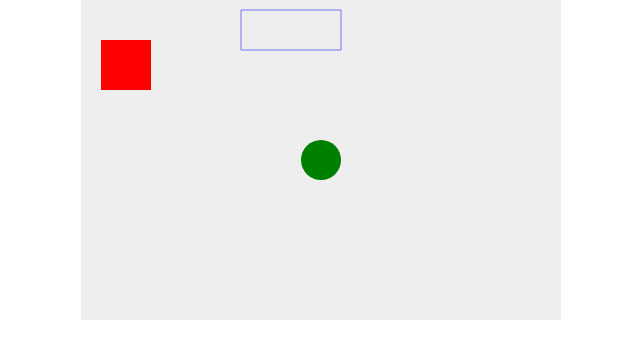
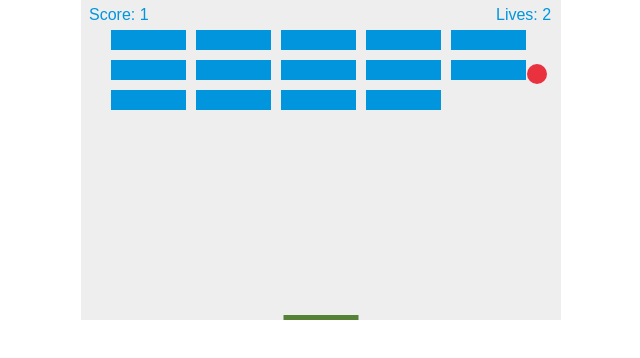
Before and after one commit to jewoodford/MDN-canvas-tutorial, a plain HTML site: page public/index.html in a window 1280 px wide. Shown: the whole page, without its empty margins (319-959 px from the left). Drawn offline with Linux system fonts and the light colour scheme.

Commit message:
finished the tutorial, am now going to use this for reviewing JS from the beginning

```diff
--- a/public/index.html
+++ b/public/index.html
@@ -13,27 +13,211 @@
 	<canvas id="myCanvas" width="480" height="320"></canvas>
 
 	<script>
-		//code here
 		var canvas = document.getElementById("myCanvas");
 		var ctx = canvas.getContext("2d");
 
-		ctx.beginPath(); //starts creation of object
-		ctx.rect(20,40,50,50); //(x-coordinate of top left corner, y-coordinate of same, width, height)
-		ctx.fillStyle = "#FF0000"; //determins color of object
-		ctx.fill(); // fills the object with the fillStyle's color
-		ctx.closePath(); //ends creation of object
+		var x = canvas.width/2;
+		var y = canvas.height-30;
+		var ballRadius = 10;
+		var dx = 2;
+		var dy = -2;
+		var ballColor = "#0095DD";
 
-		ctx.beginPath();
-		ctx.arc(240, 160, 20, 0, Math.PI*2, false); //(x-coordinate of ceter of arc, y of same, arc radius, start and end angle,(optional) determines if it draws clockwise(false) or counter(true))
-		ctx.fillStyle = "green";
-		ctx.fill();
-		ctx.closePath();
+		var paddleHeight = 5;
+		var paddleWidth = 75;
+		var paddleX = (canvas.width-paddleWidth)/2;
+		var paddleSpeed = 7;
 
-		ctx.beginPath();
-		ctx.rect(160, 10, 100, 40);
-		ctx.strokeStyle = "rgba(0, 0, 255, 0.5)"; //determines color of object last one is transparency 0-1 value
-		ctx.stroke(); // thi makes it do theoutline as opposed to filling the entire object
-		ctx.closePath();
+		var rightPressed = false;
+		var leftPressed = false;
+
+		var brickRowCount = 3;
+		var brickColumnCount = 5;
+		var brickWidth = 75;
+		var brickHeight = 20;
+		var brickPadding = 10;
+		var brickOffsetTop = 30;
+		var brickOffsetLeft = 30;
+
+		var score = 0;
+		var lives = 3;
+
+		var bricks = [];
+		for(c=0; c<brickColumnCount; c++) {
+			bricks[c] = [];
+			for(r=0; r<brickRowCount; r++) {
+				bricks[c][r] = {x: 0, y: 0, status: 1};
+			}
+		}
+
+		function drawBall() {
+			ctx.beginPath();
+			ctx.arc( x, y, ballRadius, 0, Math.PI*2);
+			ctx.fillStyle = ballColor;
+			ctx.fill();
+			ctx.closePath();
+		}
+
+		function drawPaddle() {
+			ctx.beginPath();
+			ctx.rect(paddleX, canvas.height-paddleHeight, paddleWidth, paddleHeight);
+			ctx.fillStyle = "#558237";
+			ctx.fill();
+			ctx.closePath();
+		}
+
+		function drawBricks() {
+		    for(c=0; c<brickColumnCount; c++) {
+		        for(r=0; r<brickRowCount; r++) {
+		            if(bricks[c][r].status == 1) {
+		                var brickX = (c*(brickWidth+brickPadding))+brickOffsetLeft;
+		                var brickY = (r*(brickHeight+brickPadding))+brickOffsetTop;
+		                bricks[c][r].x = brickX;
+		                bricks[c][r].y = brickY;
+		                ctx.beginPath();
+		                ctx.rect(brickX, brickY, brickWidth, brickHeight);
+		                ctx.fillStyle = "#0095DD";
+		                ctx.fill();
+		                ctx.closePath();
+		            }
+		        }
+		    }
+		}
+
+		function keyDownHandler(e) {
+			if(e.keyCode == 39) {
+				rightPressed = true;
+			} else if(e.keyCode == 37) {
+				leftPressed = true;
+			}
+		}
+
+		function keyUpHandler(e) {
+			if(e.keyCode == 39) {
+				rightPressed = false;
+			} else if(e.keyCode == 37) {
+				leftPressed = false;
+			}
+		}
+
+		function mouseMoveHandler(e) {
+			var relativeX = e.clientX - canvas.offsetLeft;
+			if(relativeX > 0 && relativeX < canvas.width) {
+				paddleX = relativeX - paddleWidth/2;
+			}
+		}
+
+		function collisionDetection() {
+		    for(c=0; c<brickColumnCount; c++) {
+		        for(r=0; r<brickRowCount; r++) {
+		            var b = bricks[c][r];
+		            if(b.status == 1) {
+		                if(x > b.x && x < b.x+brickWidth && y > b.y && y < b.y+brickHeight) {
+		                	ballColor = '#'+Math.floor(Math.random()*16777215).toString(16);
+		                    dy = -dy;
+		                    b.status = 0;
+		                    score++;
+		                    if(score == brickRowCount*brickColumnCount) {
+		                        alert("YOU WIN, CONGRATULATIONS!");
+		                    }
+		                    if(score%2==0) {
+		                    	if (dy > 1) {
+									dy -= 1
+								}else if (dy < -1){
+									dy += 1
+								}
+
+								if (dx > 1) {
+									dx -= 1
+								}else if (dx < -1){
+									dx += 1
+								}
+		                    }
+		                }
+		            }
+		        }
+		    }
+		}
+
+		function drawScore() {
+		    ctx.font = "16px Arial";
+		    ctx.fillStyle = "#0095DD";
+		    ctx.fillText("Score: "+score, 8, 20);
+		}
+
+		function drawLives() {
+			ctx.fint = " 116px Arial";
+			ctx.fillStyle = "#0095DD";
+			ctx.fillText("Lives: "+lives, canvas.width-65, 20);
+		}
+
+		function draw() {
+			ctx.clearRect( 0, 0, canvas.width, canvas.height);
+			drawBall();
+			drawPaddle();
+			drawBricks();
+			collisionDetection();
+			drawScore();
+			drawLives();
+			x += dx;
+			y += dy;
+
+			if( y + dy < ballRadius){
+				dy = -dy
+			} else if(y + dy > canvas.height-ballRadius) {
+				if (x > paddleX && x < paddleX + paddleWidth) {
+					dy = -dy;
+
+					if (dy > 0) {
+						dy += 1
+					}else{
+						dy -= 1
+					}
+
+					if (dx > 0) {
+						dx += 1
+					}else{
+						dx -= 1
+					}
+
+
+				} else {
+					lives--;
+					if(!lives) {
+						alert("GAME OVER");
+						dx = 0;
+						dy = 0;
+					} else {
+						x = canvas.width/2;
+						y=canvas.height-30;
+						dx = 2;
+						dy = -2;
+						paddleX = (canvas.width-paddleWidth)/2;
+					}
+				}
+			}
+			if(x + dx > canvas.width-ballRadius || x + dx < ballRadius){
+				dx = -dx
+			}
+
+			if (rightPressed && paddleX < canvas.width-paddleWidth) {
+				paddleX += paddleSpeed;
+			}else if(leftPressed && paddleX > 0) {
+				paddleX -= paddleSpeed;
+			}
+
+			requestAnimationFrame(draw);
+		}
+
+		document.addEventListener("keydown", keyDownHandler, false);
+		document.addEventListener("keyup", keyUpHandler, false);
+
+		document.addEventListener("mousemove", mouseMoveHandler, false);
+
+		draw();
+
+
+
 	</script>
 
 </body>
```
